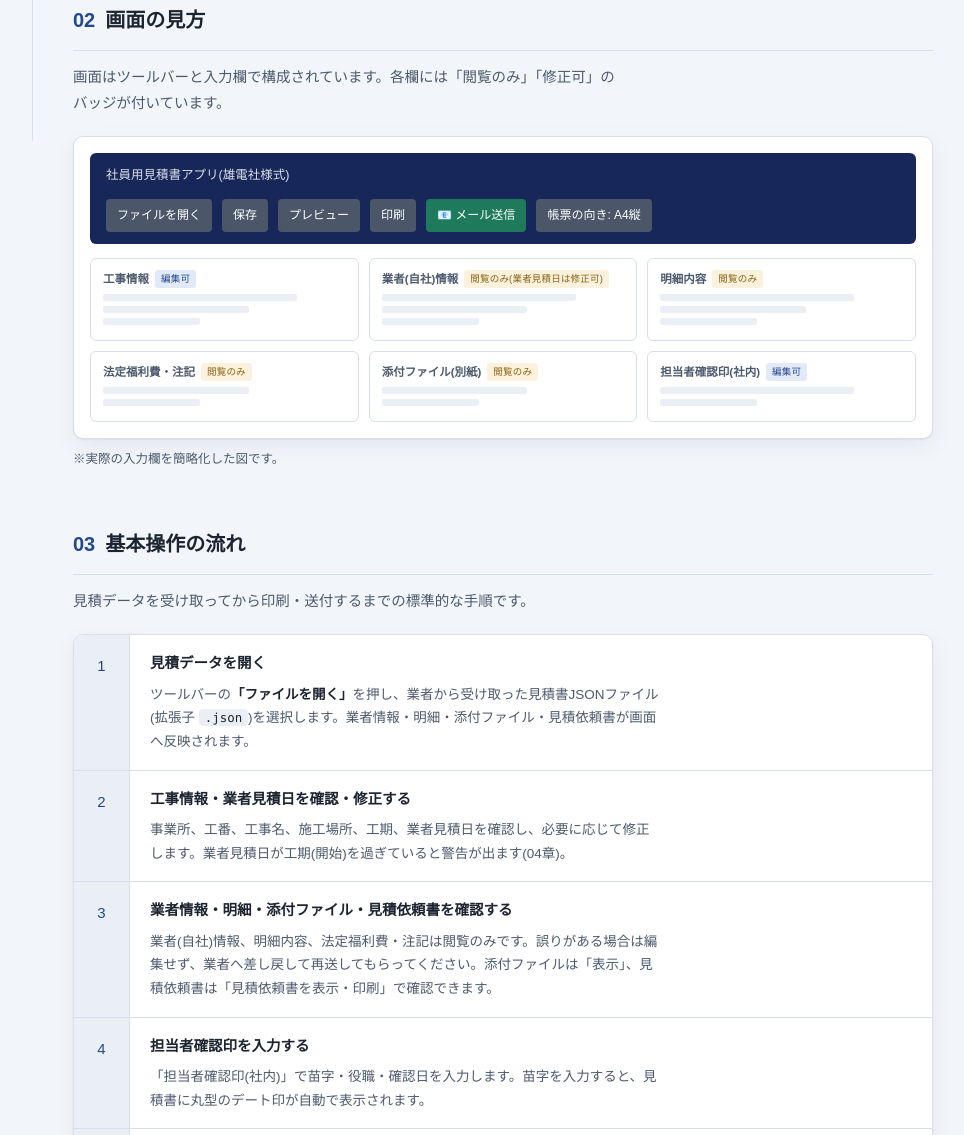
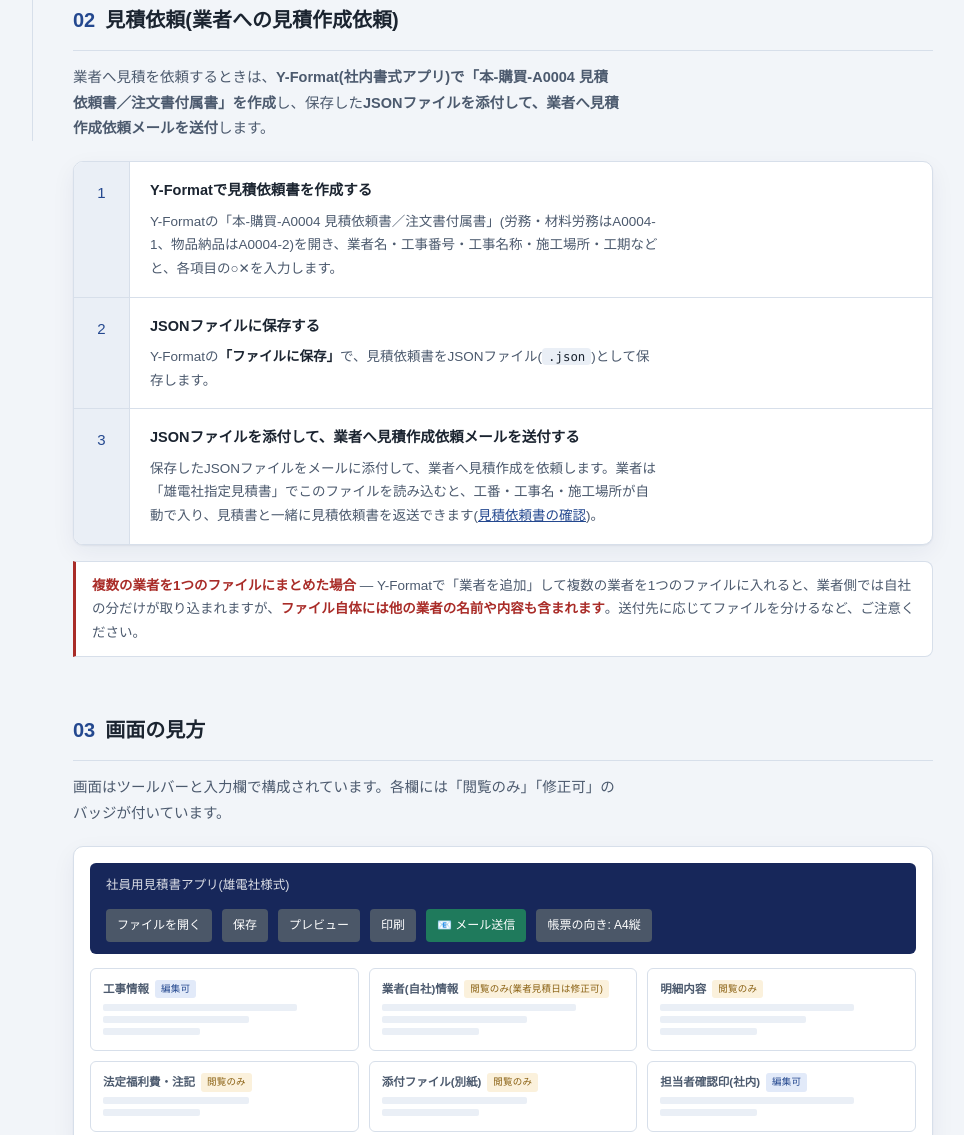
Before and after one commit to shar19-ops/quotation-staff-app, a plain HTML site: page 社員用見積書アプリ_操作マニュアル.html in a window 1280 px wide. Shown: the part 659-1794 px from the top of the page, without its empty margins (257-1221 px from the left). Drawn offline with Linux system fonts and the light colour scheme.

Commit message:
社員用マニュアル: 見積依頼の手順(Y-FormatでA0004を作成→JSONを添付して見積作成依頼メール)を追加
Co-Authored-By: Claude Opus 5.5 <noreply@anthropic.com>

```diff
--- a/社員用見積書アプリ_操作マニュアル.html
+++ b/社員用見積書アプリ_操作マニュアル.html
@@ -548,6 +548,7 @@
     </div>
     <ol>
       <li><a href="#overview">アプリの概要</a></li>
+      <li><a href="#request-send">見積依頼(業者への依頼)</a></li>
       <li><a href="#screen">画面の見方</a></li>
       <li><a href="#workflow">基本操作の流れ</a></li>
       <li><a href="#fields">編集できる項目・できない項目</a></li>
@@ -579,8 +580,41 @@
       </div>
     </section>
 
+    <section id="request-send">
+      <h2><span class="num">02</span>見積依頼(業者への見積作成依頼)</h2>
+      <p class="lede">業者へ見積を依頼するときは、<strong>Y-Format(社内書式アプリ)で「本-購買-A0004 見積依頼書／注文書付属書」を作成</strong>し、保存した<strong>JSONファイルを添付して、業者へ見積作成依頼メールを送付</strong>します。</p>
+
+      <div class="flow">
+        <div class="flow-step">
+          <div class="flow-num">1</div>
+          <div class="flow-body">
+            <h3>Y-Formatで見積依頼書を作成する</h3>
+            <p>Y-Formatの「本-購買-A0004 見積依頼書／注文書付属書」(労務・材料労務はA0004-1、物品納品はA0004-2)を開き、業者名・工事番号・工事名称・施工場所・工期などと、各項目の○✕を入力します。</p>
+          </div>
+        </div>
+        <div class="flow-step">
+          <div class="flow-num">2</div>
+          <div class="flow-body">
+            <h3>JSONファイルに保存する</h3>
+            <p>Y-Formatの<span class="op">「ファイルに保存」</span>で、見積依頼書をJSONファイル(<code>.json</code>)として保存します。</p>
+          </div>
+        </div>
+        <div class="flow-step">
+          <div class="flow-num">3</div>
+          <div class="flow-body">
+            <h3>JSONファイルを添付して、業者へ見積作成依頼メールを送付する</h3>
+            <p>保存したJSONファイルをメールに添付して、業者へ見積作成を依頼します。業者は「雄電社指定見積書」でこのファイルを読み込むと、工番・工事名・施工場所が自動で入り、見積書と一緒に見積依頼書を返送できます(<a href="#request">見積依頼書の確認</a>)。</p>
+          </div>
+        </div>
+      </div>
+
+      <div class="note caution">
+        <strong>複数の業者を1つのファイルにまとめた場合</strong> — Y-Formatで「業者を追加」して複数の業者を1つのファイルに入れると、業者側では自社の分だけが取り込まれますが、<strong>ファイル自体には他の業者の名前や内容も含まれます</strong>。送付先に応じてファイルを分けるなど、ご注意ください。
+      </div>
+    </section>
+
     <section id="screen">
-      <h2><span class="num">02</span>画面の見方</h2>
+      <h2><span class="num">03</span>画面の見方</h2>
       <p class="lede">画面はツールバーと入力欄で構成されています。各欄には「閲覧のみ」「修正可」のバッジが付いています。</p>
 
       <div class="mockup">
@@ -624,7 +658,7 @@
     </section>
 
     <section id="workflow">
-      <h2><span class="num">03</span>基本操作の流れ</h2>
+      <h2><span class="num">04</span>基本操作の流れ</h2>
       <p class="lede">見積データを受け取ってから印刷・送付するまでの標準的な手順です。</p>
 
       <div class="flow">
@@ -639,7 +673,7 @@
           <div class="flow-num">2</div>
           <div class="flow-body">
             <h3>工事情報・業者見積日を確認・修正する</h3>
-            <p>事業所、工番、工事名、施工場所、工期、業者見積日を確認し、必要に応じて修正します。業者見積日が工期(開始)を過ぎていると警告が出ます(04章)。</p>
+            <p>事業所、工番、工事名、施工場所、工期、業者見積日を確認し、必要に応じて修正します。業者見積日が工期(開始)を過ぎていると警告が出ます(05章)。</p>
           </div>
         </div>
         <div class="flow-step">
@@ -674,7 +708,7 @@
     </section>
 
     <section id="fields">
-      <h2><span class="num">04</span>編集できる項目・できない項目</h2>
+      <h2><span class="num">05</span>編集できる項目・できない項目</h2>
       <p class="lede">社員側で修正できるのは「工事情報」「業者見積日」と「担当者確認印」です。それ以外は業者側の入力内容をそのまま尊重するため、閲覧のみとなっています。</p>
 
       <div class="table-wrap">
@@ -717,7 +751,7 @@
     </section>
 
     <section id="request">
-      <h2><span class="num">05</span>見積依頼書の確認</h2>
+      <h2><span class="num">06</span>見積依頼書の確認</h2>
       <p class="lede">業者が見積書に「見積依頼書／注文書付属書」(本-購買-A0004)を取り込んでいる場合は、工事情報の上に「見積依頼書あり」と表示されます。</p>
       <ul class="kbd-list">
         <li><span class="op">「見積依頼書を表示・印刷」</span>で、見積依頼書(表面・裏面の約款)を確認できます。表示のみで、内容は変更できません。</li>
@@ -727,7 +761,7 @@
     </section>
 
     <section id="stamp">
-      <h2><span class="num">06</span>担当者確認印について</h2>
+      <h2><span class="num">07</span>担当者確認印について</h2>
       <p class="lede">「担当者確認印(社内)」欄に苗字を入力すると、見積書に丸型のデート印(確認印)が自動で押されます(A4縦では注記の下の社内確認欄の右端)。役職によって表示のされ方と色が変わります。</p>
 
       <div class="stamp-card">
@@ -764,7 +798,7 @@
     </section>
 
     <section id="print">
-      <h2><span class="num">07</span>印刷・PDF保存</h2>
+      <h2><span class="num">08</span>印刷・PDF保存</h2>
       <p class="lede">印刷の方法は2つあります。</p>
       <ul class="kbd-list">
         <li><span class="op">「印刷」</span>: プレビューを開かずに、そのまま印刷画面を開きます。</li>
@@ -778,7 +812,7 @@
     </section>
 
     <section id="save">
-      <h2><span class="num">08</span>保存</h2>
+      <h2><span class="num">09</span>保存</h2>
       <p class="lede"><span class="op">「保存」</span>を押すと、修正した工事情報・業者見積日を含む見積書データを、JSONファイルとして保存します。</p>
       <ul class="kbd-list">
         <li>ファイル名は<strong>「工番_工事名(頭6文字)_業者名_業者見積日.json」</strong>です(例: <code>A12B34567890_〇〇ビル新築_株式会社サンプル電工_20261117.json</code>)。工事名・業者名の空白は詰め、ファイル名に使えない記号は除きます。</li>
@@ -789,7 +823,7 @@
     </section>
 
     <section id="mail">
-      <h2><span class="num">09</span>上長へデータで送付する(メール送信)</h2>
+      <h2><span class="num">10</span>上長へデータで送付する(メール送信)</h2>
       <p class="lede">ツールバーの<span class="op">「📧 メール送信」</span>は、印刷プレビュー表示 → PDF保存 → メールソフト起動、までを補助する機能です。ブラウザの仕様上、PDFの自動添付はできないため、最後の添付だけは手動で行う必要があります。</p>
 
       <div class="flow">
@@ -817,7 +851,7 @@
     </section>
 
     <section id="attachments">
-      <h2><span class="num">10</span>添付ファイルの確認</h2>
+      <h2><span class="num">11</span>添付ファイルの確認</h2>
       <p class="lede">業者が添付した別紙(画像・PDF)は「添付ファイル(別紙)」欄の一覧に表示されます。各行の<span class="op">「表示」</span>ボタンを押すと、ダウンロードせずに画面上でそのまま内容を確認できます。</p>
       <ul class="kbd-list">
         <li>添付ファイルは<strong>閲覧、印刷のみ</strong>で、削除はできません。追加もできません。</li>
@@ -827,7 +861,7 @@
     </section>
 
     <section id="faq">
-      <h2><span class="num">11</span>注意事項・Q&amp;A</h2>
+      <h2><span class="num">12</span>注意事項・Q&amp;A</h2>
       <dl class="faq">
         <dt>読み込めるファイルの種類は?</dt>
         <dd>業者用アプリ(雄電社指定見積書)で保存した見積書データ、またはこのアプリの「保存」で保存したデータ(拡張子 <code>.json</code>)です。PDFや画像ファイルは「ファイルを開く」では読み込めません。</dd>
```
